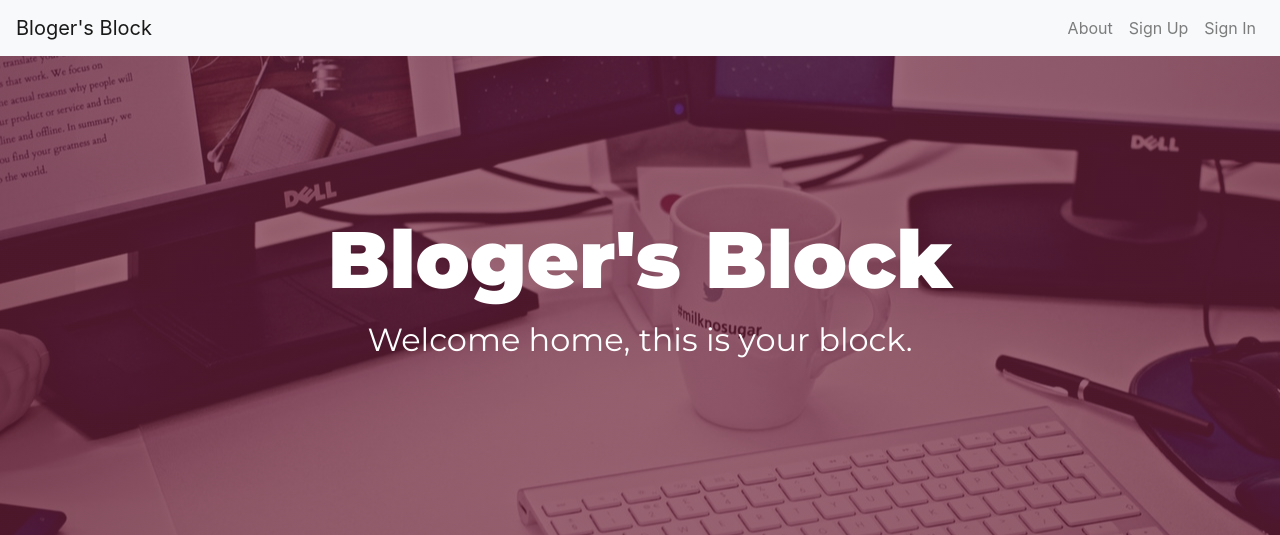
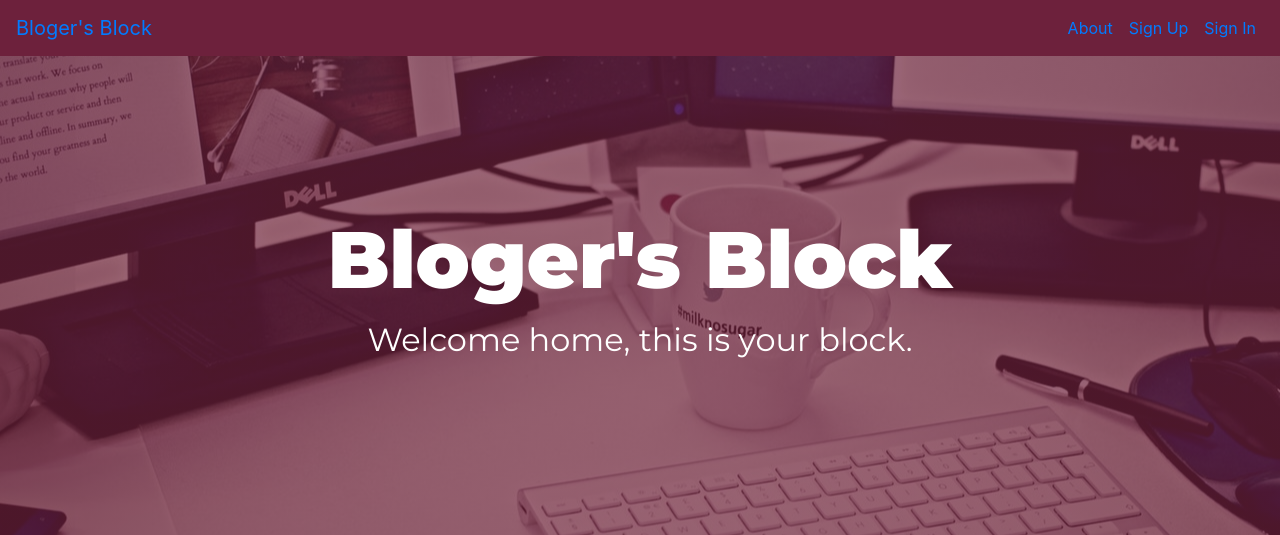
Before and after one commit to Mantongash/blog, a Flask app: page / in a window 1280 px wide. Shown: the top 535 px of the page. Run offline with Flask 2, Linux system fonts and the light colour scheme; some libraries are stand-ins or nearby versions.

Commit message:
Changed background of the navbar

```diff
--- a/app/static/css/main.css
+++ b/app/static/css/main.css
@@ -29,3 +29,8 @@ header {
   text-align: center;
   font-family: "Montserrat";
 }
+
+/* Nav styles */
+nav {
+  background: #6D213C;
+}
--- a/app/templates/base.html
+++ b/app/templates/base.html
@@ -9,7 +9,7 @@
     <title>Bloggers Block</title>
   </head>
   <body>
-    <nav class="navbar navbar-expand-lg navbar-light bg-light">
+    <nav class="navbar navbar-expand-lg">
       <a class="navbar-brand" href="#">Bloger's Block</a>
       <div class="collapse navbar-collapse" id="navbarSupportedContent">
         <ul class="navbar-nav ml-auto">
```
